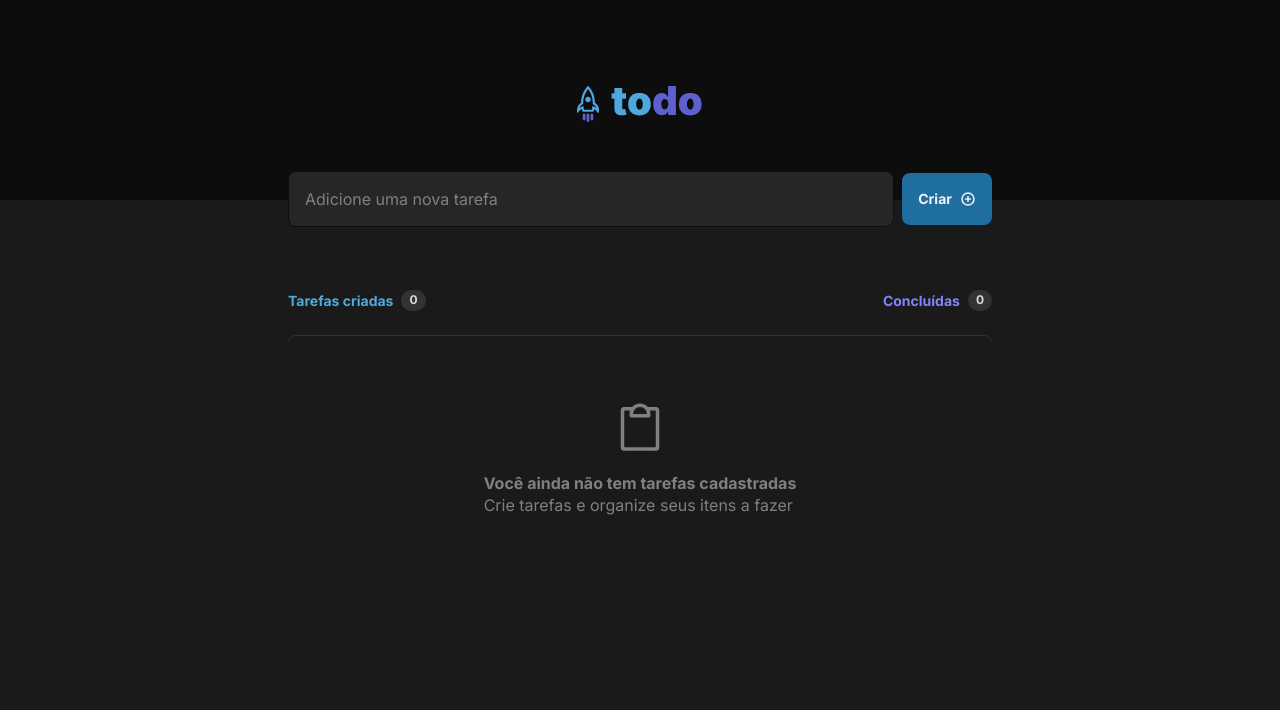
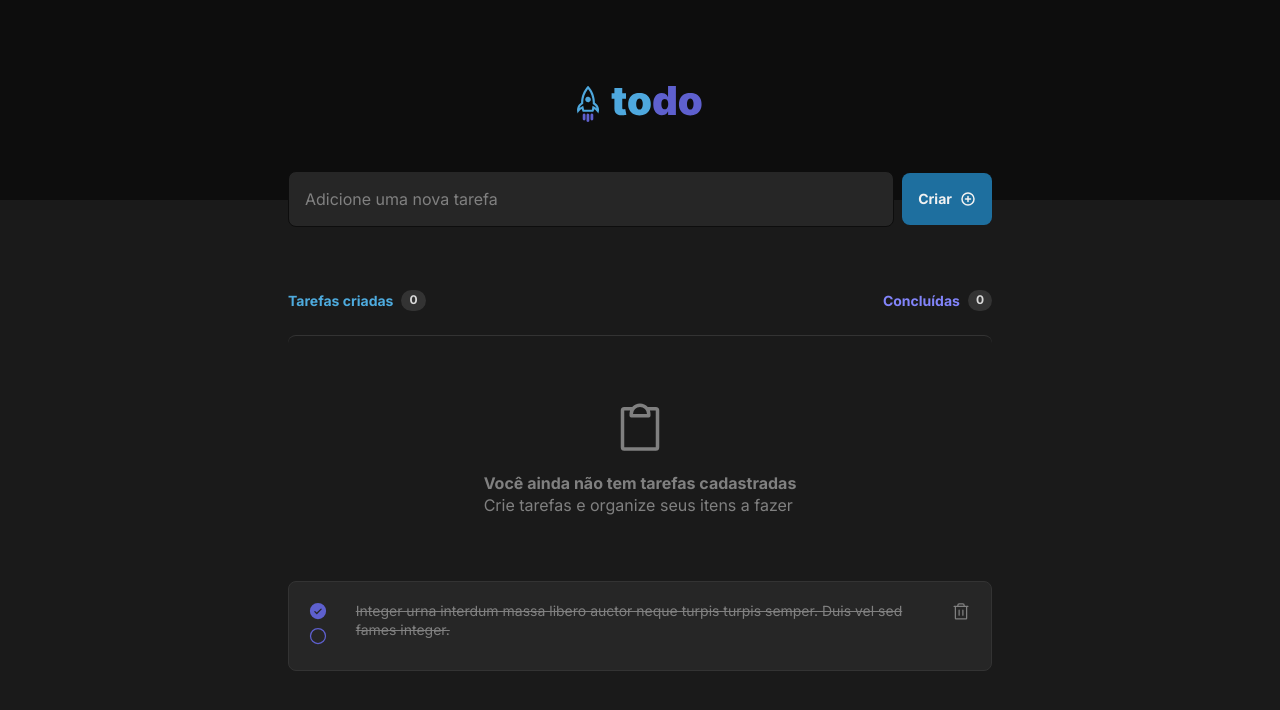
Before and after one commit to GeovaniJose/rocketseat-reactjs-2024-challenge-todo, a React (Vite) app: page / in a window 1280 px wide. Shown: the top 710 px of the page. Built offline with nearby package versions, Linux system fonts and the light colour scheme.

Commit message:
feat: implement task layout

```diff
--- a/src/App.tsx
+++ b/src/App.tsx
@@ -1,6 +1,7 @@
 import { Empty } from './components/Empty';
 import { Header } from './components/Header';
 import { NewTask } from './components/NewTask';
+import { Task } from './components/Task';
 import { TasksCount } from './components/TasksCount';
 
 import styles from './App.module.css';
@@ -18,6 +19,8 @@ export function App() {
         <TasksCount />
 
         <Empty />
+
+        <Task />
       </main>
     </div>
   );
--- /dev/null
+++ b/src/components/Task.module.css
@@ -0,0 +1,69 @@
+.taskContainer {
+  width: 100%;
+  min-height: 4.75rem;
+  padding: 1rem;
+  display: flex;
+  align-items: flex-start;
+  gap: 0.75rem;
+  border: 1px solid var(--gray-400);
+  border-radius: 8px;
+  background: var(--gray-500);
+}
+
+.taskContainer + .taskContainer {
+  margin-top: 0.75rem;
+}
+
+.taskContainer > label {
+  flex: 1;
+  display: flex;
+  align-items: flex-start;
+  padding: 3px;
+  gap: 0.75rem;
+}
+
+.taskContainer > label > input[type='checkbox'] {
+  display: none;
+}
+
+.taskContainer > label > .checkbox {
+  cursor: pointer;
+  color: var(--blue-500);
+}
+
+.taskContainer > label > .checkbox:hover {
+  color: var(--blue-700);
+}
+
+.taskContainer > label > .checkbox.checked {
+  color: var(--purple-700);
+}
+
+.taskContainer > label > .checkbox.checked:hover {
+  color: var(--purple-500);
+}
+
+.taskContainer > label > .title {
+  font-size: 0.875rem;
+  color: var(--gray-100);
+}
+
+.taskContainer > label > .title.checked {
+  text-decoration: line-through;
+  color: var(--gray-300);
+}
+
+.taskContainer > button {
+  line-height: 0;
+  border: 0;
+  border-radius: 4px;
+  padding: 4px;
+  background: transparent;
+  color: var(--gray-300);
+  cursor: pointer;
+}
+
+.taskContainer > button:hover {
+  color: var(--red-500);
+  background: var(--gray-400);
+}
--- /dev/null
+++ b/src/components/Task.tsx
@@ -0,0 +1,25 @@
+import { CheckCircle, Circle, Trash } from '@phosphor-icons/react';
+
+import styles from './Task.module.css';
+
+export function Task() {
+  return (
+    <div className={styles.taskContainer}>
+      <label htmlFor="checkbox">
+        <input readOnly name="checkbox" type="checkbox" checked />
+        <span className={`${styles.checkbox} ${styles.checked}`}>
+          <CheckCircle size={20} weight="fill" />
+          <Circle size={20} />
+        </span>
+
+        <p className={`${styles.title} ${styles.checked}`}>
+          Integer urna interdum massa libero auctor neque turpis turpis semper. Duis vel sed fames integer.
+        </p>
+      </label>
+
+      <button title="Deletar task">
+        <Trash size={20} />
+      </button>
+    </div>
+  );
+}
```
